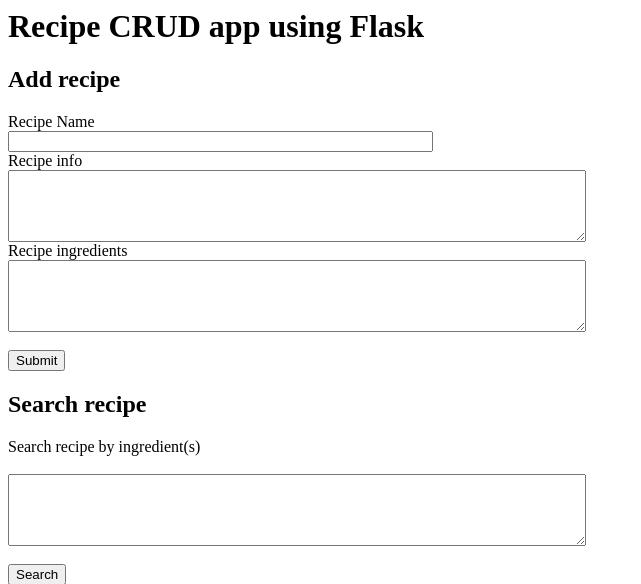
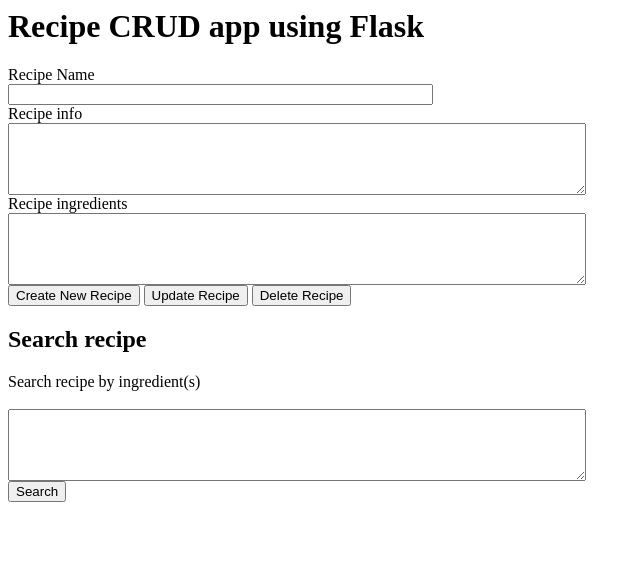
Before and after one commit to amj18/ml-price-predict-app, a Flask app: page / in a window 1280 px wide. Shown: the top 584 px of the page, without its empty margins (0-641 px from the left). Run offline with Flask 2, Linux system fonts and the light colour scheme; parts of the project's set-up code (start-up, migrations or seed data) failed here and were passed over; some libraries are stand-ins or nearby versions.

Commit message:
Included CRUD functionality to app

```diff
--- a/flask_app/app.py
+++ b/flask_app/app.py
@@ -1,4 +1,4 @@
-from flask import Flask, render_template, request
+from flask import Flask, render_template, request, url_for
 from flask_mysqldb import MySQL
 import yaml
 
@@ -14,30 +14,107 @@
 mysql = MySQL(app)
 
 
-@app.route('/', methods=['GET', 'POST'])
+@app.route('/', methods=['GET'])
 def index():
+    return render_template('index.html'), 200
+
+
+@app.route('/output', methods=['POST'])
+def user_form():
     if request.method == 'POST':
         form_details = request.form
-        recipe_name =  form_details['recipe_name']
+        recipe_name = form_details['recipe_name']
         recipe_info = form_details['recipe_info']
         recipe_ingredients = form_details['recipe_ing']
-        cur = mysql.connection.cursor() # Allows execution of queries to MySQL
-        cur.execute("INSERT INTO recipes(recipe_name, recipe_info, "
-                    "recipe_ingredients) VALUES("
-                    "%s, %s, %s)", (recipe_name, recipe_info, recipe_ingredients))
-        mysql.connection.commit()
-        cur.close()
-        return "Success: 200"
-    return render_template('index.html')
+        cur = mysql.connection.cursor()
+        if request.form['submit_button'] == 'Create New Recipe':
+            cur.execute(
+                """
+                INSERT INTO
+                recipes(recipe_name, recipe_info, recipe_ingredients)
+                VALUES(%s, %s, %s);
+                """, (recipe_name,
+                      recipe_info,
+                      recipe_ingredients))
+            results = cur.execute(
+                """
+                SELECT * FROM recipes
+                ORDER BY date_created DESC
+                LIMIT 1;
+                """)
+            mysql.connection.commit()
+            return render_template('recipes.html',
+                                   form_details=cur.fetchall()), 200
+        elif request.form['submit_button'] == 'Update Recipe':
+            results = cur.execute(
+                            """
+                            SELECT * FROM recipes
+                            WHERE recipe_name=%s;
+                            """, (recipe_name, ))
+            if results == 0:
+                return "No records found", 204
+            else:
+                cur.execute(
+                    """
+                    UPDATE recipes
+                    SET recipe_info=%s, recipe_ingredients=%s
+                    WHERE recipe_name=%s;
+                    """, (recipe_info,
+                          recipe_ingredients,
+                          recipe_name))
+                cur.execute(
+                    """
+                    SELECT * FROM recipes
+                    ORDER BY date_created DESC
+                    LIMIT 1;
+                    """)
+                mysql.connection.commit()
+                return render_template('recipes.html',
+                                       form_details=cur.fetchall()), 200
+        elif request.form['submit_button'] == 'Delete Recipe':
+            rows_deleted = cur.execute(
+                                    """
+                                    DELETE FROM recipes
+                                    WHERE recipe_name=%s;
+                                    """, (recipe_name,))
+            mysql.connection.commit()
+            return "{} recipe(s) with '{}' deleted.".format(str(rows_deleted),
+                                                            recipe_name), 200
+        else:
+            return "Page not found. Check input parameters", 404
 
 
-@app.route('/recipes')
+# Perhaps create a login here so only admin can view this?
+@app.route('/recipes', methods=['GET'])
 def recipes():
     cur = mysql.connection.cursor()
     results = cur.execute("SELECT * FROM recipes")
     if results > 0:
         form_details = cur.fetchall()
-        return render_template('recipes.html', form_details=form_details)
+        return render_template('recipes.html', form_details=form_details), 200
+    else:
+        return "No entries in database!", 204
+    cur.close()
+
+
+@app.route('/recipes', methods=['POST'])
+def search_recipe_by_ingredient():
+    form_details = request.form
+    search_ingredients = form_details['recipe_ing_search']
+    print(search_ingredients)
+    cur = mysql.connection.cursor()
+    if request.form['submit_button'] == 'Search':
+        results = cur.execute(
+            """
+            SELECT * FROM recipes
+            WHERE recipe_ingredients LIKE  %s
+            """, ("%{}%".format(search_ingredients),))
+        if results > 0:
+            form_details = cur.fetchall()
+            return render_template('recipes.html', form_details=form_details), 200
+        else:
+            return "No entries in database!", 204
+        cur.close()
 
 
 if __name__ == '__main__':
--- a/flask_app/templates/index.html
+++ b/flask_app/templates/index.html
@@ -1,9 +1,8 @@
 <h1>Recipe CRUD app using Flask</h1>
-<form method="POST" action="">
-    <h2>Add recipe</h2>
+<form method="POST" action="{{url_for('user_form')}}">
     Recipe Name
     <br>
-    <input type="text" name="recipe_name" size="50"/>
+    <input type="text" name="recipe_name" id="recipe_name" size="50"/>
     <br>
     Recipe info
     <br>
@@ -14,18 +13,19 @@
     Recipe ingredients
     <br>
     <textarea rows="3" cols="50" name="recipe_ing" id="recipe_ing"
-              style="font-family:sans-serif;font-size:1.2em;"></textarea><br>
+              style="font-family:sans-serif;font-size:1.2em;"></textarea>
     <br>
-    <input type="submit">
+    <input type="submit" name="submit_button" value="Create New Recipe">
+    <input type="submit" name="submit_button" value="Update Recipe">
+    <input type="submit" name="submit_button" value="Delete Recipe">
 </form>
 
-<form>
+<form method="POST" action="{{url_for('search_recipe_by_ingredient')}}">
     <h2>Search recipe</h2>
     Search recipe by ingredient(s) <br>
     <br>
     <textarea rows="3" cols="50" name="recipe_ing_search" id="recipe_ing_search"
-              style="font-family:sans-serif;font-size:1.2em;"></textarea><br>
+              style="font-family:sans-serif;font-size:1.2em;"></textarea>
     <br>
-    <input type="submit",  value="Search">
+    <input type="submit"  name="submit_button" value="Search">
 </form>
-</form>
```
Also changed, not shown: flask_app/sql_code/create_table.sql (added, +7 -0 lines).
